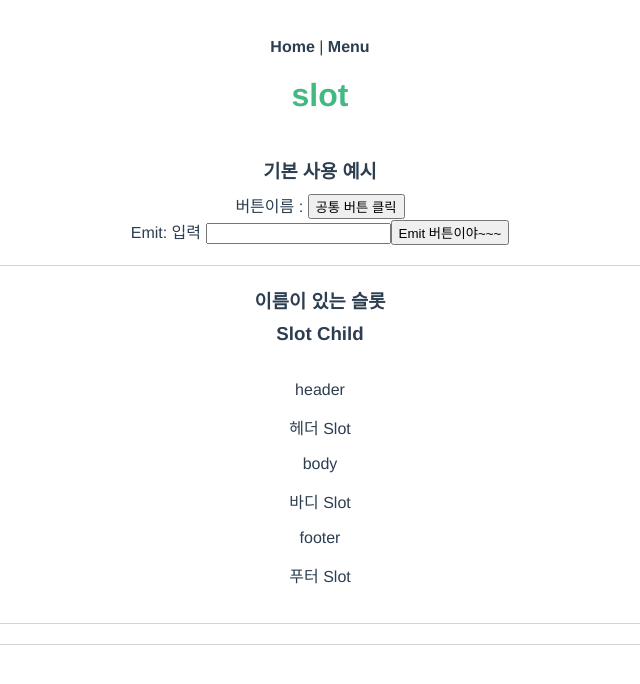
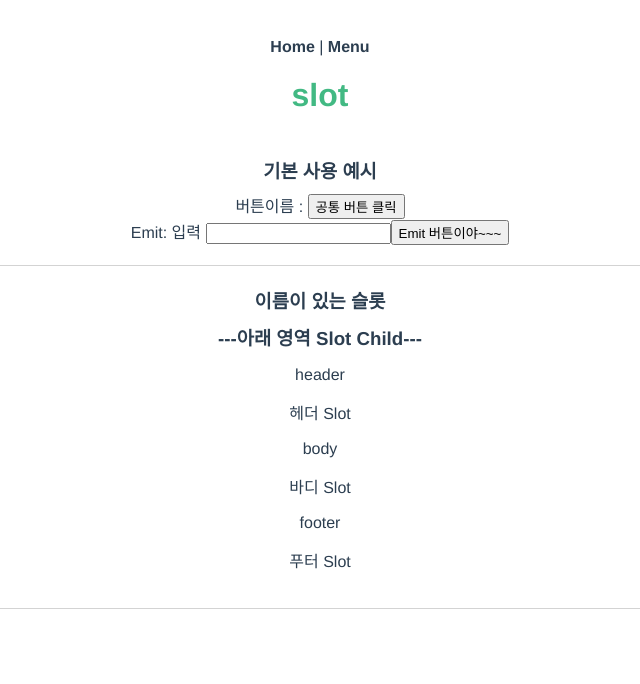
Before and after one commit to kyeongmin21/vueStudy, a Vue app: page /slot in a window 1280 px wide. Shown: the top 684 px of the page, without its empty margins (320-960 px from the left). Built offline with nearby package versions, Linux system fonts and the light colour scheme.

Commit message:
이름이 있는 슬롯 복습

```diff
--- a/src/components/SlotChild.vue
+++ b/src/components/SlotChild.vue
@@ -1,16 +1,12 @@
 <template>
   <div>
-    <h3>Slot Child</h3>
-
-    <section>
+      <h3>---아래 영역 Slot Child---</h3>
       <p>header</p>
       <slot name="header"></slot>
       <p>body</p>
       <slot name="body"></slot>
       <p>footer</p>
       <slot name="footer"></slot>
-    </section>
-
   </div>
 </template>
 
```
Also changed, not shown: src/views/Slot.vue (line endings or trailing spaces).
